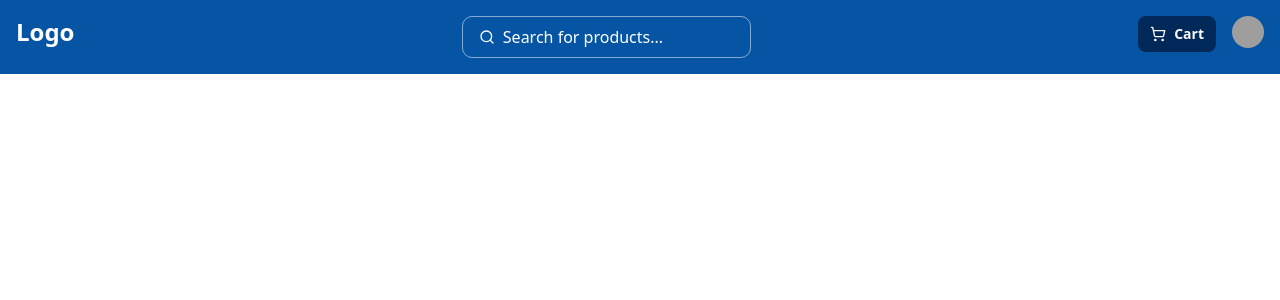
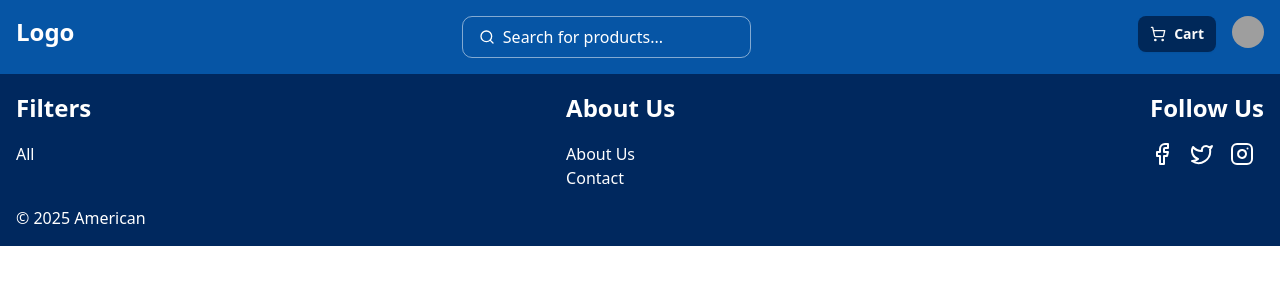
Before and after one commit to Abhinav-not-found/whatBytes-assingment, a Next.js app: page / in a window 1280 px wide. Shown: the top 300 px of the page. Built offline with nearby package versions, Linux system fonts and the light colour scheme; grey boxes are pictures that could not be loaded.

Commit message:
feat: add Footer component

```diff
--- a/src/app/globals.css
+++ b/src/app/globals.css
@@ -120,3 +120,7 @@
     @apply bg-background text-foreground;
   }
 }
+h2{
+  font-size: 24px;
+  font-weight: 600;
+}
--- a/src/app/page.js
+++ b/src/app/page.js
@@ -1,3 +1,4 @@
+import Footer from "@/components/Footer";
 import Navbar from "@/components/Navbar";
 
 
@@ -6,6 +7,7 @@ export default function Home() {
   return (
     <>
       <Navbar/>
+      <Footer/>
     </>
   );
 }
--- /dev/null
+++ b/src/components/Footer.js
@@ -0,0 +1,33 @@
+import { Facebook, Instagram, Twitter } from 'lucide-react'
+import React from 'react'
+
+const Footer = () => {
+  return (
+    <footer className='flex flex-col bg-[#00285E] text-white p-4'>
+      <div className='flex justify-between'>
+        <div>
+          <h2 className='mb-4'>Filters</h2>
+          <p>All</p>
+        </div>
+        <div>
+          <h2 className='mb-4'>About Us</h2>
+          <p>About Us</p>
+          <p>Contact</p>
+        </div>
+        <div>
+          <h2 className='mb-4'>Follow Us</h2>
+          <div className='flex gap-4'>
+            <Facebook />
+            <Twitter />
+            <Instagram />
+          </div>
+        </div>
+      </div>
+        <div className='mt-4'>
+          <p>© 2025 American</p>
+        </div>
+    </footer>
+  )
+}
+
+export default Footer
```
